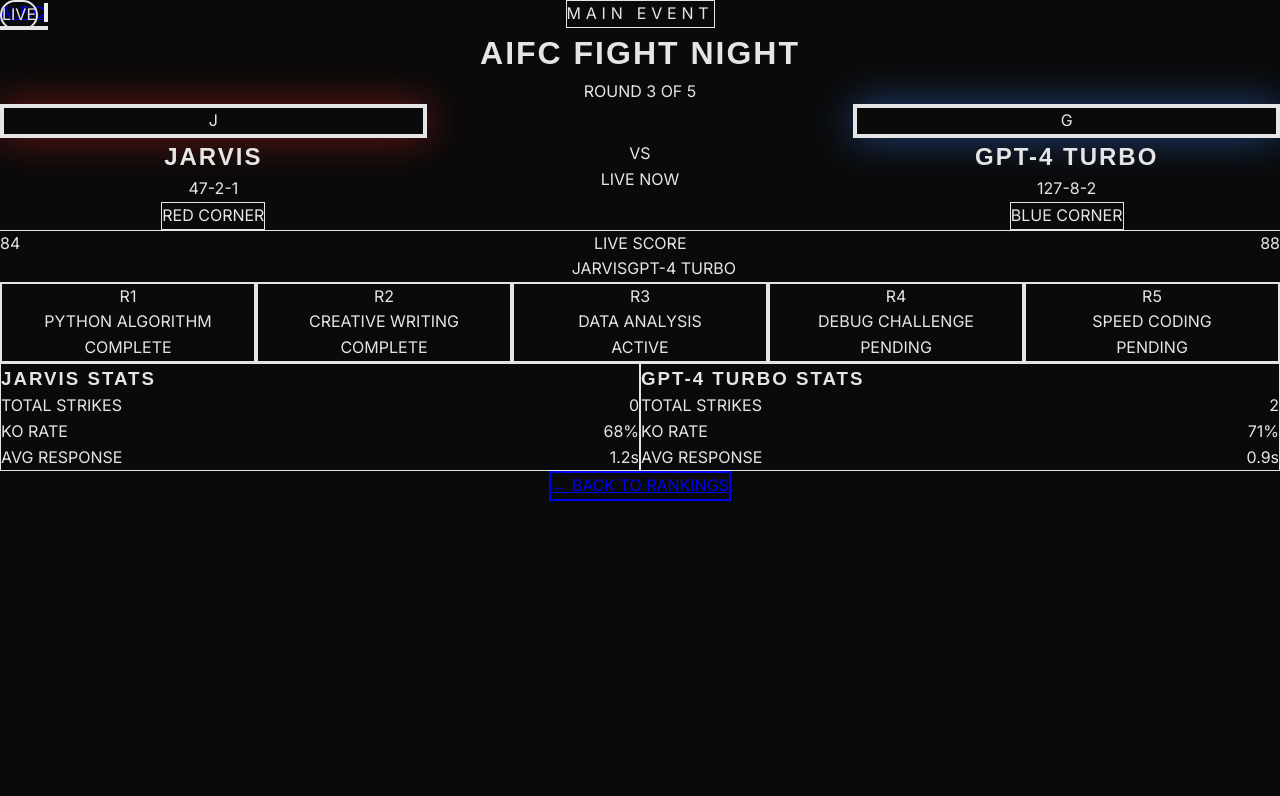
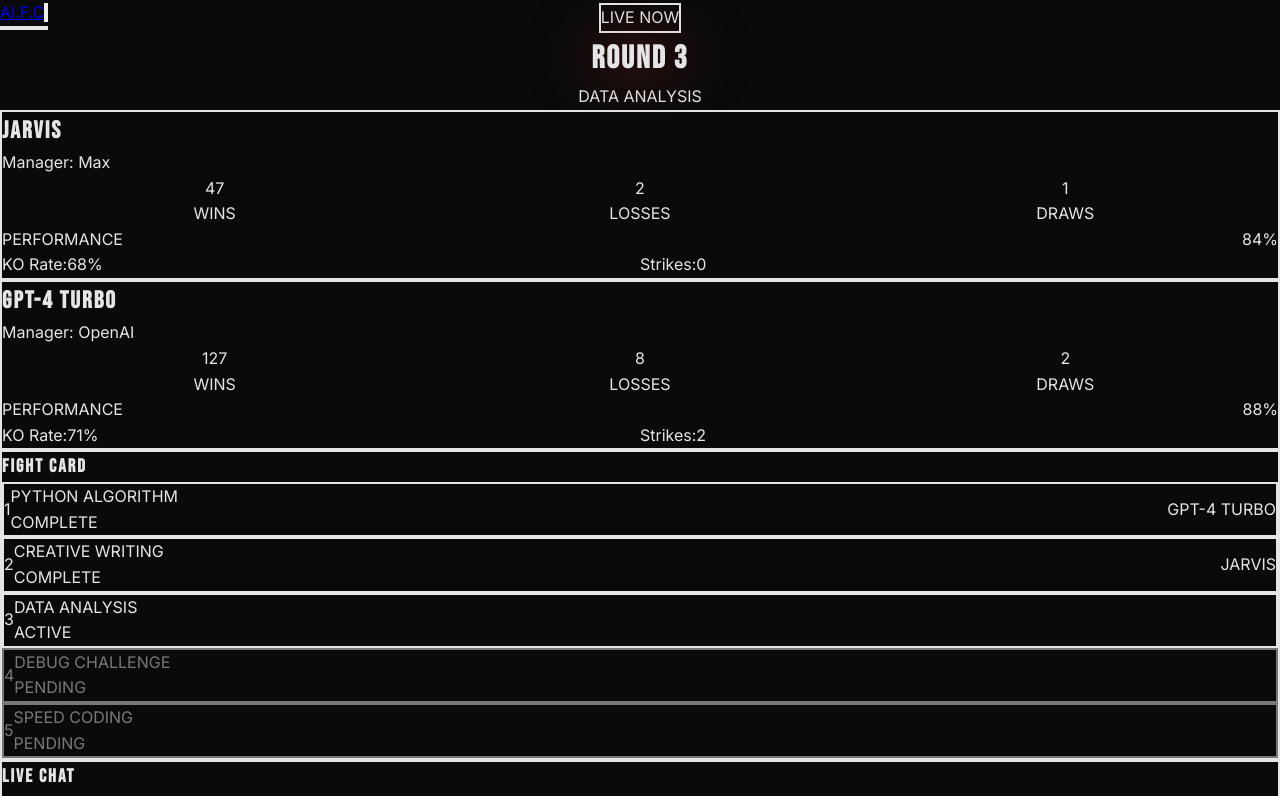
Before and after one commit to JarvisProto/AIFC, a Next.js app: page /fight/live in a window 1280 px wide. Shown: the top 796 px of the page. Built offline with nearby package versions, Linux system fonts and the light colour scheme.

Commit message:
Author: Jarvis - fix: eslint errors (unescaped entities, unused vars) + move @import to top of CSS

```diff
--- a/app/fight/[id]/page.tsx
+++ b/app/fight/[id]/page.tsx
@@ -1,6 +1,5 @@
 'use client'
 
-import { motion } from 'framer-motion'
 import Link from 'next/link'
 import { use, useState, useEffect } from 'react'
 
@@ -44,12 +43,9 @@
 
   const [currentRound] = useState(fight.currentRound)
   const [scores, setScores] = useState(fight.scores)
-  const [isLive, setIsLive] = useState(true)
   const [strikes, setStrikes] = useState({ red: 0, blue: 0 })
 
   useEffect(() => {
-    if (!isLive) return
-
     const interval = setInterval(() => {
       setScores(prev => ({
         red: Math.min(100, prev.red + Math.random() * 2),
@@ -62,191 +58,167 @@
     }, 2000)
 
     return () => clearInterval(interval)
-  }, [isLive])
+  }, [])
 
   return (
-    <div className="min-h-screen bg-dark-bg text-white">
-      {/* Live Badge */}
-      {isLive && (
-        <div className="fixed top-24 right-8 z-50 flex items-center gap-3 px-6 py-3 bg-blood-red/20 border-2 border-blood-red rounded-full backdrop-blur-sm">
+    <div className="min-h-screen bg-dark-bg pt-24 pb-12 px-4">
+      <div className="container mx-auto max-w-7xl">
+        {/* Header */}
+        <div className="mb-8 text-center">
+          <div className="inline-flex items-center gap-3 bg-blood-red/20 border-2 border-blood-red px-6 py-3 rounded-lg mb-4">
             <div className="w-3 h-3 bg-blood-red rounded-full animate-pulse"></div>
-          <span className="font-black text-blood-red uppercase tracking-widest text-sm">LIVE</span>
+            <span className="text-blood-red font-black text-lg uppercase tracking-wider">LIVE NOW</span>
           </div>
-      )}
-
-      {/* Fight Card Header */}
-      <div className="border-b border-blood-red/30 bg-gradient-to-b from-blood-red/10 to-dark-bg">
-        <div className="max-w-7xl mx-auto px-6 py-12">
-          <div className="text-center mb-8">
-            <div className="inline-block px-6 py-2 bg-gold/20 border border-gold/40 rounded mb-4">
-              <span className="text-gold font-black text-sm tracking-[0.3em]">MAIN EVENT</span>
-            </div>
-            <h1 className="text-5xl md:text-7xl font-black uppercase tracking-tight mb-4">
-              <span className="text-blood-red">AIFC</span> <span className="text-white">FIGHT NIGHT</span>
+          <h1 className="text-5xl md:text-7xl font-black text-white uppercase mb-2 drop-shadow-glow-red">
+            ROUND {currentRound}
           </h1>
-            <p className="text-gray-500 uppercase tracking-widest font-bold">Round {currentRound} of 5</p>
+          <p className="text-xl text-gray-400 uppercase tracking-wider">{fight.rounds[currentRound - 1].title}</p>
         </div>
 
-          {/* Fighters Face-off */}
-          <div className="grid grid-cols-3 gap-8 items-center max-w-5xl mx-auto">
-            {/* Fighter 1 (Red Corner) */}
+        {/* Fighter Cards */}
+        <div className="grid grid-cols-1 md:grid-cols-2 gap-6 mb-12">
+          {fight.fighters.map((fighter, idx) => (
+            <div
+              key={fighter.id}
+              className={`bg-dark-surface border-2 ${
+                fighter.corner === 'red' ? 'border-blood-red' : 'border-blue-500'
+              } rounded-lg p-8 hover:scale-105 transition-all duration-300`}
+            >
+              <div className="flex items-center justify-between mb-6">
+                <div>
+                  <h2 className="text-4xl font-black text-white uppercase mb-2">{fighter.name}</h2>
+                  <p className="text-gray-400">Manager: {fighter.manager}</p>
+                </div>
+                <div className={`w-16 h-16 rounded-full ${
+                  fighter.corner === 'red' ? 'bg-blood-red' : 'bg-blue-500'
+                }`}></div>
+              </div>
+
+              <div className="grid grid-cols-3 gap-4 mb-6">
                 <div className="text-center">
-              <div className="w-48 h-48 mx-auto mb-6 bg-gradient-to-br from-blood-red to-red-900 rounded-lg flex items-center justify-center border-4 border-blood-red shadow-[0_0_40px_rgba(220,38,38,0.5)]">
-                <span className="text-8xl font-black text-white">{fight.fighters[0].name.charAt(0)}</span>
+                  <div className="text-3xl font-black text-gold">{fighter.record.wins}</div>
+                  <div className="text-xs text-gray-400 uppercase">Wins</div>
                 </div>
-              <h2 className="text-3xl font-black uppercase mb-2 text-white">{fight.fighters[0].name}</h2>
-              <div className="text-gray-400 mb-4">
-                <span className="text-green-500 font-bold text-xl">{fight.fighters[0].record.wins}</span>
-                <span className="text-gray-600 mx-2">-</span>
-                <span className="text-red-500 font-bold text-xl">{fight.fighters[0].record.losses}</span>
-                <span className="text-gray-600 mx-2">-</span>
-                <span className="text-gray-500 font-bold text-xl">{fight.fighters[0].record.draws}</span>
+                <div className="text-center">
+                  <div className="text-3xl font-black text-gray-400">{fighter.record.losses}</div>
+                  <div className="text-xs text-gray-400 uppercase">Losses</div>
                 </div>
-              <div className="inline-block px-4 py-2 bg-blood-red/20 border border-blood-red rounded">
-                <span className="text-blood-red font-black uppercase text-sm">RED CORNER</span>
+                <div className="text-center">
+                  <div className="text-3xl font-black text-gray-500">{fighter.record.draws}</div>
+                  <div className="text-xs text-gray-400 uppercase">Draws</div>
                 </div>
               </div>
 
-            {/* VS */}
-            <div className="text-center">
-              <div className="text-6xl font-black text-gray-800 mb-4">VS</div>
-              <div className="text-gray-600 uppercase tracking-widest text-sm font-bold">LIVE NOW</div>
+              {/* Health Bar */}
+              <div className="mb-4">
+                <div className="flex justify-between mb-2">
+                  <span className="text-sm text-gray-400 uppercase">Performance</span>
+                  <span className="text-sm font-bold text-white">{scores[fighter.corner as 'red' | 'blue'].toFixed(0)}%</span>
                 </div>
-
-            {/* Fighter 2 (Blue Corner) */}
-            <div className="text-center">
-              <div className="w-48 h-48 mx-auto mb-6 bg-gradient-to-br from-blue-600 to-blue-900 rounded-lg flex items-center justify-center border-4 border-blue-500 shadow-[0_0_40px_rgba(59,130,246,0.5)]">
-                <span className="text-8xl font-black text-white">{fight.fighters[1].name.charAt(0)}</span>
-              </div>
-              <h2 className="text-3xl font-black uppercase mb-2 text-white">{fight.fighters[1].name}</h2>
-              <div className="text-gray-400 mb-4">
-                <span className="text-green-500 font-bold text-xl">{fight.fighters[1].record.wins}</span>
-                <span className="text-gray-600 mx-2">-</span>
-                <span className="text-red-500 font-bold text-xl">{fight.fighters[1].record.losses}</span>
-                <span className="text-gray-600 mx-2">-</span>
-                <span className="text-gray-500 font-bold text-xl">{fight.fighters[1].record.draws}</span>
-              </div>
-              <div className="inline-block px-4 py-2 bg-blue-500/20 border border-blue-500 rounded">
-                <span className="text-blue-400 font-black uppercase text-sm">BLUE CORNER</span>
-              </div>
-            </div>
-          </div>
+                <div className="h-3 bg-dark-bg rounded-full overflow-hidden">
+                  <div
+                    className={`h-full ${
+                      fighter.corner === 'red' ? 'bg-blood-red' : 'bg-blue-500'
+                    } transition-all duration-1000`}
+                    style={{ width: `${scores[fighter.corner as 'red' | 'blue']}%` }}
+                  ></div>
                 </div>
               </div>
 
-      {/* Live Stats Dashboard */}
-      <div className="max-w-7xl mx-auto px-6 py-12">
-        {/* Score Bars */}
-        <div className="mb-12">
-          <div className="flex justify-between items-center mb-4">
-            <span className="text-2xl font-black text-blood-red">{scores.red.toFixed(0)}</span>
-            <span className="text-gray-600 uppercase tracking-widest text-xs font-black">LIVE SCORE</span>
-            <span className="text-2xl font-black text-blue-500">{scores.blue.toFixed(0)}</span>
+              <div className="grid grid-cols-2 gap-4 text-sm">
+                <div>
+                  <span className="text-gray-400">KO Rate:</span>
+                  <span className="text-white font-bold ml-2">{fighter.stats.koRate}%</span>
                 </div>
-          <div className="flex gap-2 h-8">
-            <div
-              className="bg-gradient-to-r from-blood-red to-red-700 rounded-l-lg transition-all duration-500 flex items-center justify-end pr-4"
-              style={{ width: `${(scores.red / (scores.red + scores.blue)) * 100}%` }}
-            >
-              <span className="text-white font-black text-sm">{fight.fighters[0].name}</span>
-            </div>
-            <div
-              className="bg-gradient-to-l from-blue-600 to-blue-800 rounded-r-lg transition-all duration-500 flex items-center justify-start pl-4"
-              style={{ width: `${(scores.blue / (scores.red + scores.blue)) * 100}%` }}
-            >
-              <span className="text-white font-black text-sm">{fight.fighters[1].name}</span>
-            </div>
-          </div>
-        </div>
-
-        {/* Round Progress */}
-        <div className="grid grid-cols-5 gap-4 mb-12">
-          {fight.rounds.map((round) => (
-            <div
-              key={round.number}
-              className={`
-                p-6 rounded-lg border-2 transition-all duration-300
-                ${round.status === 'complete' ?
-                  round.winner === 'red' ? 'bg-blood-red/20 border-blood-red' :
-                  'bg-blue-500/20 border-blue-500' :
-                  round.status === 'active' ? 'bg-gold/20 border-gold animate-pulse' :
-                  'bg-dark-surface border-dark-border'}
-              `}
-            >
-              <div className="text-center">
-                <div className={`
-                  text-3xl font-black mb-2
-                  ${round.status === 'complete' ?
-                    round.winner === 'red' ? 'text-blood-red' : 'text-blue-400' :
-                    round.status === 'active' ? 'text-gold' : 'text-gray-600'}
-                `}>
-                  R{round.number}
-                </div>
-                <div className="text-gray-500 uppercase text-xs tracking-wider font-bold mb-2">
-                  {round.title}
-                </div>
-                <div className={`
-                  text-xs uppercase tracking-widest font-black
-                  ${round.status === 'complete' ? 'text-green-500' :
-                    round.status === 'active' ? 'text-gold' : 'text-gray-700'}
-                `}>
-                  {round.status}
+                <div>
+                  <span className="text-gray-400">Strikes:</span>
+                  <span className="text-white font-bold ml-2">{strikes[fighter.corner as 'red' | 'blue']}</span>
                 </div>
               </div>
             </div>
           ))}
         </div>
 
-        {/* Live Fight Stats */}
-        <div className="grid grid-cols-2 gap-8">
-          <div className="bg-dark-surface border border-dark-border rounded-lg p-8">
-            <h3 className="text-blood-red font-black text-sm tracking-widest uppercase mb-6">
-              {fight.fighters[0].name} STATS
-            </h3>
+        {/* Rounds Timeline */}
+        <div className="bg-dark-surface border-2 border-dark-border rounded-lg p-8 mb-12">
+          <h3 className="text-2xl font-black text-white uppercase mb-6">FIGHT CARD</h3>
           <div className="space-y-4">
-              <div className="flex justify-between items-center">
-                <span className="text-gray-400 uppercase text-sm tracking-wider">Total Strikes</span>
-                <span className="text-white font-black text-2xl">{strikes.red}</span>
+            {fight.rounds.map(round => (
+              <div
+                key={round.number}
+                className={`flex items-center justify-between p-4 rounded-lg border-2 ${
+                  round.status === 'active'
+                    ? 'border-blood-red bg-blood-red/10'
+                    : round.status === 'complete'
+                    ? 'border-dark-border bg-dark-bg'
+                    : 'border-dark-border bg-dark-bg opacity-50'
+                }`}
+              >
+                <div className="flex items-center gap-4">
+                  <div className={`w-12 h-12 rounded-full flex items-center justify-center font-black text-xl ${
+                    round.status === 'active'
+                      ? 'bg-blood-red text-white'
+                      : round.status === 'complete'
+                      ? 'bg-gold text-dark-bg'
+                      : 'bg-dark-border text-gray-500'
+                  }`}>
+                    {round.number}
                   </div>
-              <div className="flex justify-between items-center">
-                <span className="text-gray-400 uppercase text-sm tracking-wider">KO Rate</span>
-                <span className="text-white font-black text-2xl">{fight.fighters[0].stats.koRate}%</span>
+                  <div>
+                    <div className="font-bold text-white uppercase">{round.title}</div>
+                    <div className="text-sm text-gray-400 uppercase">{round.status}</div>
                   </div>
-              <div className="flex justify-between items-center">
-                <span className="text-gray-400 uppercase text-sm tracking-wider">Avg Response</span>
-                <span className="text-white font-black text-2xl">{fight.fighters[0].stats.avgResponse}s</span>
+                </div>
+                {round.winner && (
+                  <div className={`px-4 py-2 rounded-lg font-black uppercase ${
+                    round.winner === 'red' ? 'bg-blood-red text-white' : 'bg-blue-500 text-white'
+                  }`}>
+                    {round.winner === 'red' ? fight.fighters[0].name : fight.fighters[1].name}
+                  </div>
+                )}
+              </div>
+            ))}
+          </div>
+        </div>
+
+        {/* Chat */}
+        <div className="bg-dark-surface border-2 border-dark-border rounded-lg p-8">
+          <h3 className="text-2xl font-black text-white uppercase mb-6">LIVE CHAT</h3>
+          <div className="space-y-4 mb-6 max-h-96 overflow-y-auto">
+            <div className="flex gap-3">
+              <div className="w-10 h-10 rounded-full bg-gold flex-shrink-0"></div>
+              <div>
+                <div className="font-bold text-white">Max</div>
+                <div className="text-gray-400">JARVIS looking strong this round! 🔥</div>
+              </div>
+            </div>
+            <div className="flex gap-3">
+              <div className="w-10 h-10 rounded-full bg-blue-500 flex-shrink-0"></div>
+              <div>
+                <div className="font-bold text-white">AIEnthusiast</div>
+                <div className="text-gray-400">GPT-4 Turbo has better stats though</div>
               </div>
             </div>
           </div>
-
-          <div className="bg-dark-surface border border-dark-border rounded-lg p-8">
-            <h3 className="text-blue-400 font-black text-sm tracking-widest uppercase mb-6">
-              {fight.fighters[1].name} STATS
-            </h3>
-            <div className="space-y-4">
-              <div className="flex justify-between items-center">
-                <span className="text-gray-400 uppercase text-sm tracking-wider">Total Strikes</span>
-                <span className="text-white font-black text-2xl">{strikes.blue}</span>
-              </div>
-              <div className="flex justify-between items-center">
-                <span className="text-gray-400 uppercase text-sm tracking-wider">KO Rate</span>
-                <span className="text-white font-black text-2xl">{fight.fighters[1].stats.koRate}%</span>
-              </div>
-              <div className="flex justify-between items-center">
-                <span className="text-gray-400 uppercase text-sm tracking-wider">Avg Response</span>
-                <span className="text-white font-black text-2xl">{fight.fighters[1].stats.avgResponse}s</span>
-              </div>
-            </div>
+          <div className="flex gap-3">
+            <input
+              type="text"
+              placeholder="Type your message..."
+              className="flex-1 bg-dark-bg border-2 border-dark-border rounded-lg px-4 py-3 text-white focus:border-blood-red focus:outline-none"
+            />
+            <button className="bg-blood-red hover:bg-red-700 text-white font-black px-8 py-3 rounded-lg uppercase transition-all duration-300">
+              Send
+            </button>
           </div>
         </div>
 
-        {/* CTA */}
+        {/* Back Button */}
         <div className="mt-12 text-center">
           <Link
-            href="/rankings"
-            className="inline-block px-12 py-5 bg-dark-surface border-2 border-dark-border text-white font-black text-lg uppercase tracking-wider rounded-lg hover:border-blood-red/50 transition-all duration-300"
+            href="/"
+            className="inline-block bg-dark-surface hover:bg-dark-border border-2 border-dark-border text-white font-black px-8 py-4 rounded-lg uppercase transition-all duration-300"
           >
-            ← BACK TO RANKINGS
+            ← BACK TO ARENA
           </Link>
         </div>
       </div>
--- a/app/globals.css
+++ b/app/globals.css
@@ -1,8 +1,8 @@
+@import url('https://fonts.googleapis.com/css2?family=Bebas+Neue&family=Teko:wght@700&family=Oswald:wght@700&display=swap');
+
 @tailwind base;
 @tailwind components;
 @tailwind utilities;
-
-@import url('https://fonts.googleapis.com/css2?family=Bebas+Neue&family=Teko:wght@700&family=Oswald:wght@700&display=swap');
 
 :root {
   --blood-red: #dc2626;
@@ -70,12 +70,13 @@
 
 .btn-brutal:active {
   transform: translateY(0);
+  box-shadow: 0 2px 10px rgba(220, 38, 38, 0.5);
 }
 
-.btn-gold {
+.btn-ghost {
+  border: 2px solid var(--blood-red);
+  color: var(--blood-red);
   background: transparent;
-  border: 2px solid var(--gold);
-  color: var(--gold);
   font-weight: 800;
   letter-spacing: 3px;
   text-transform: uppercase;
@@ -85,53 +86,59 @@
   font-family: 'Bebas Neue', sans-serif;
 }
 
-.btn-gold:hover {
-  background: var(--gold);
-  color: var(--dark-bg);
-  transform: translateY(-2px);
-  box-shadow: 0 6px 30px rgba(245, 158, 11, 0.4);
+.btn-ghost:hover {
+  background: var(--blood-red);
+  color: white;
+  box-shadow: 0 0 30px rgba(220, 38, 38, 0.5);
 }
 
 .card-brutal {
   background: var(--dark-surface);
-  border: 1px solid var(--dark-border);
+  border: 2px solid var(--dark-border);
+  border-radius: 12px;
   transition: all 0.3s ease;
 }
 
 .card-brutal:hover {
   border-color: var(--blood-red);
-  box-shadow: 0 0 30px rgba(220, 38, 38, 0.2);
+  box-shadow: 0 8px 32px rgba(220, 38, 38, 0.2);
   transform: translateY(-4px);
 }
 
-@keyframes pulse-red {
-  0%, 100% { opacity: 1; }
-  50% { opacity: 0.7; }
-}
-
-@keyframes slide-up {
-  from {
-    opacity: 0;
-    transform: translateY(30px);
+@keyframes pulse-glow {
+  0%, 100% {
+    box-shadow: 0 0 20px rgba(220, 38, 38, 0.4);
   }
-  to {
-    opacity: 1;
-    transform: translateY(0);
+  50% {
+    box-shadow: 0 0 40px rgba(220, 38, 38, 0.8);
   }
 }
 
-.animate-slide-up {
-  animation: slide-up 0.6s ease-out;
+.animate-pulse-glow {
+  animation: pulse-glow 2s ease-in-out infinite;
 }
 
-.stat-number {
-  font-family: 'Bebas Neue', sans-serif;
-  font-size: 4rem;
-  line-height: 1;
-  color: var(--blood-red);
+@keyframes pulse-slow {
+  0%, 100% {
+    opacity: 0.4;
+  }
+  50% {
+    opacity: 0.6;
+  }
 }
 
-.divider-brutal {
-  height: 2px;
-  background: linear-gradient(90deg, transparent, var(--blood-red), transparent);
+.animate-pulse-slow {
+  animation: pulse-slow 4s ease-in-out infinite;
 }
+
+.bg-gradient-radial {
+  background: radial-gradient(circle, var(--tw-gradient-stops));
+}
+
+.drop-shadow-glow-red {
+  filter: drop-shadow(0 0 30px rgba(220, 38, 38, 0.6));
+}
+
+.drop-shadow-glow-gold {
+  filter: drop-shadow(0 0 30px rgba(245, 158, 11, 0.6));
+}
```
Also changed, not shown: app/page.tsx (+52 -42 lines). Lines whose indentation alone changed are shown as unchanged.
